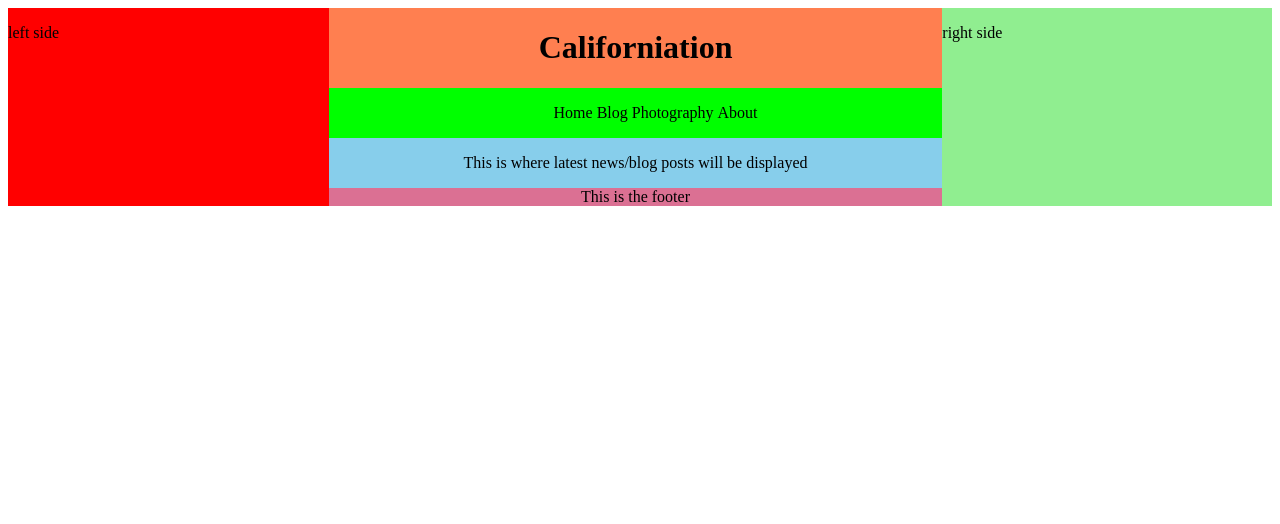
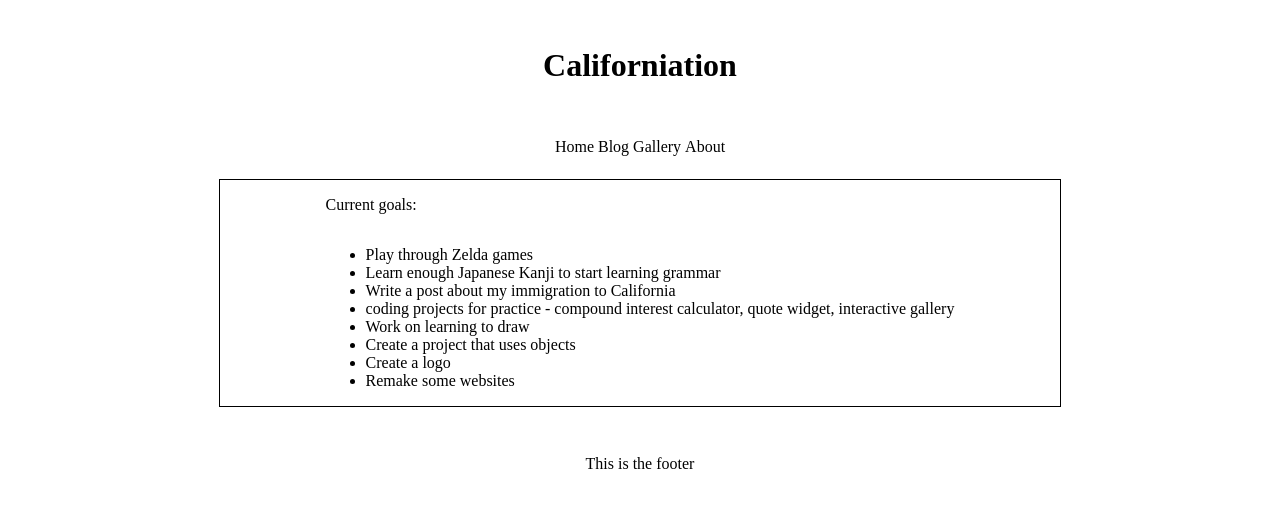
Before and after one commit to bobster1911/bobster1911.github.io, a plain HTML site: page index.html in a window 1280 px wide. Drawn offline with Linux system fonts and the light colour scheme.

Commit message:
grid layout and changed some content

```diff
--- a/index.html
+++ b/index.html
@@ -15,24 +15,35 @@
   </div>
   <!-- left side -->
   <div class='l-side'>
-  <p>left side</p>
+
   </div>
   <!-- right side -->
   <div class='r-side'>
-  <p>right side</p>
+
   </div>
   <!-- menu -->
   <div class="g-menu">
     <ul class="nav-menu">
       <li class="nav-menu-list">Home</li>
       <li class="nav-menu-list">Blog</li>
-      <li class="nav-menu-list">Photography</li>
+      <li class="nav-menu-list">Gallery</li>
       <li class="nav-menu-list">About</li>
     </ul>
   </div>
   <!-- display blog posts container -->
   <div class="g-display-posts">
-    <p> This is where latest news/blog posts will be displayed</p>
+    <p>Current goals:</p>
+    <ul>
+      <li>Play through Zelda games</li>
+      <li>Learn enough Japanese Kanji to start learning grammar</li>
+      <li>Write a post about my immigration to California</li>
+      <li>coding projects for practice - compound interest calculator, quote widget, interactive gallery</li>
+      <li>Work on learning to draw</li>
+      <li>Create a project that uses objects</li>
+      <li>Create a logo</li>
+      <li>Remake some websites</li>
+
+    </ul>
   </div>
   <!-- footer -->
   <footer class="g-footer">
--- a/styles.css
+++ b/styles.css
@@ -9,6 +9,7 @@
 
 .nav-menu {
     list-style-type: none;
+    padding-inline-start: 0px; /* to get rid of default padding in Chrome */
 }
 
 .nav-menu-list {
@@ -17,6 +18,8 @@
 
 .grid-container-fp {
     display: grid;
+    grid-template-columns: 1fr 4fr 1fr;
+    grid-template-rows: 2fr 1fr 4fr 2fr;
     grid-template-areas:
         "l-side header r-side"
         "l-side menu r-side"
@@ -28,39 +31,44 @@
 .l-side {
     display: grid;
     grid-area: l-side;
-    background-color: red;
+    justify-content: center;
+
 }
 
 .r-side {
     display: grid;
     grid-area: r-side;
-    background-color: lightgreen;
+    justify-content: center;
+
 }
 
 .g-header {
     display: grid;
     grid-area: header;
     justify-content: center;
-    background-color: coral;
+    align-content: center;
 
 }
 .g-menu {
     display: grid;
     grid-area: menu;
     justify-content: center;
-    background-color: lime;
+
 
 }
 .g-display-posts {
     display: grid;
     grid-area: display-posts;
     justify-content: center;
-    background-color: skyblue;
+    border-style: solid;
+    border-width: 1px;
+
 
 }
 .g-footer {
     display: grid;
     grid-area: footer;
     justify-content: center;
-    background-color: palevioletred;
+    align-content: center;
+
 }
```
Also changed, not shown: gallery.html (renamed from photography.html). Lines whose indentation alone changed are shown as unchanged.
